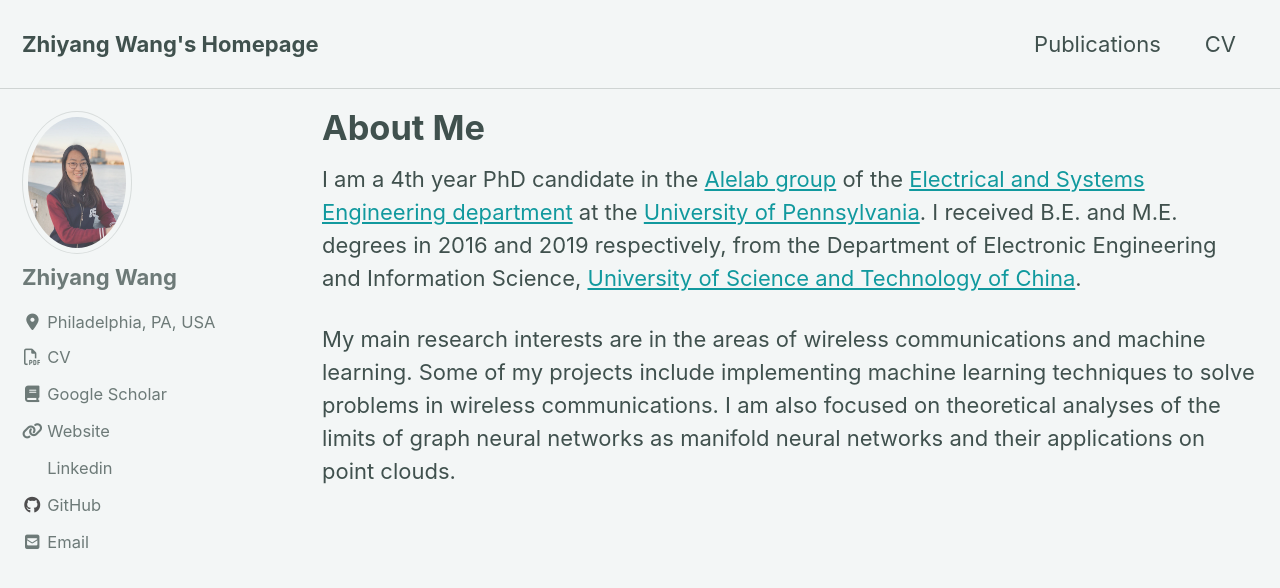
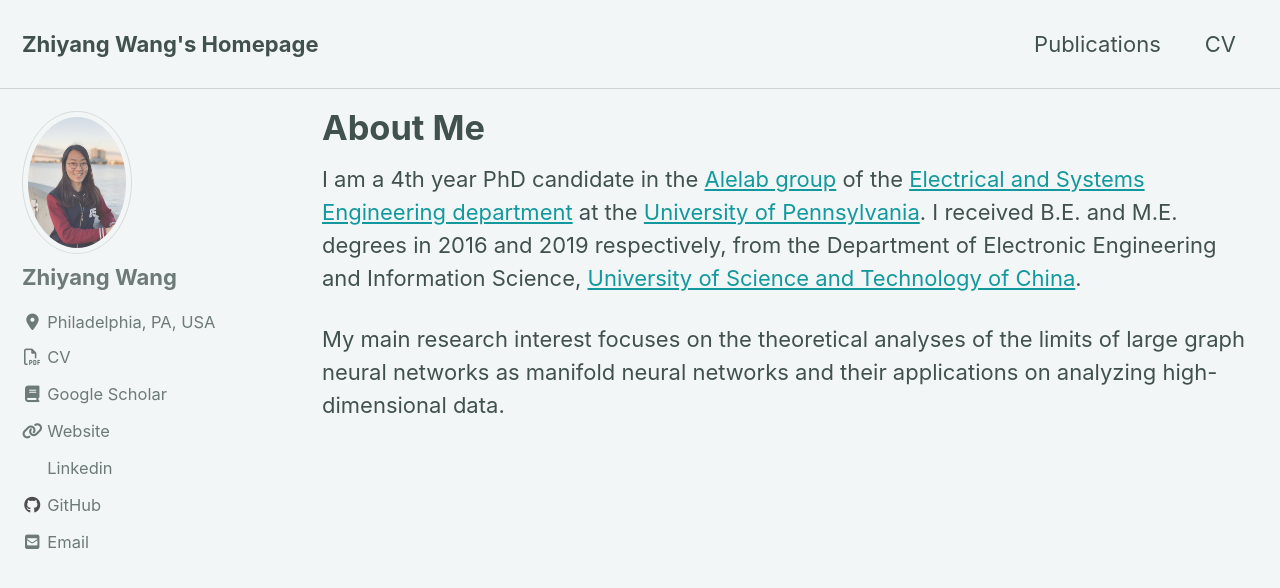
Before and after one commit to Zhiyang43/zhiyang43.github.io, a Jekyll site: the page built from _pages/about.md, in a window 1280 px wide and 900 px high. Shown: the top 588 px of the window. Built offline with Jekyll 4.4.1, drawn with Linux system fonts in a browser that asks for light colours; cached includes are drawn as plain includes; nearby versions of some CDN libraries.

Commit message:
Update about.md

```diff
--- a/_pages/about.md
+++ b/_pages/about.md
@@ -13,5 +13,4 @@ redirect_from:
 
 I am a 4th year PhD candidate in the [Alelab group](https://alelab.seas.upenn.edu/) of the [Electrical and Systems Engineering department](https://www.ese.upenn.edu/) at the [University of Pennsylvania](https://www.upenn.edu/). I received B.E. and M.E. degrees in 2016 and 2019 respectively, from the Department of Electronic Engineering and Information Science, [University of Science and Technology of China](https://en.ustc.edu.cn/). <br>
 
-My main research interests are in the areas of wireless communications and machine learning. Some of my
-projects include implementing machine learning techniques to solve problems in wireless communications. I am also focused on theoretical analyses of the limits of graph neural networks as manifold neural networks and their applications on point clouds.
+My main research interest focuses on the theoretical analyses of the limits of large graph neural networks as manifold neural networks and their applications on analyzing high-dimensional data.
```
